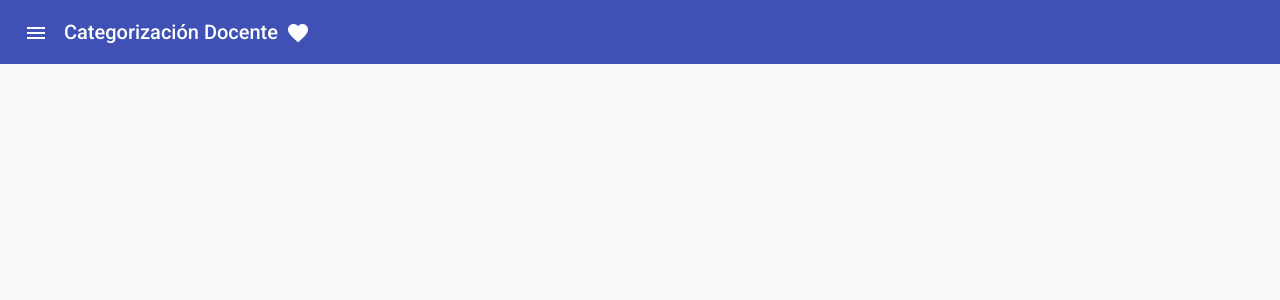
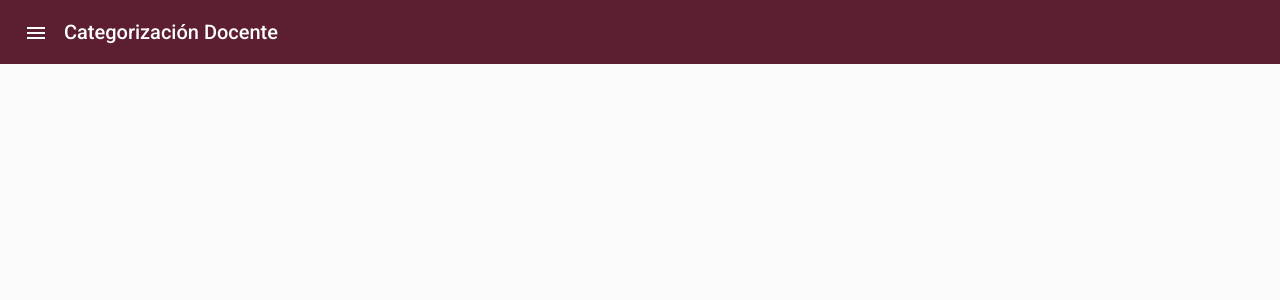
Before and after one commit to DanyHaro/categorizacionDocente-frontend, an Angular app: page /principal in a window 1280 px wide. Shown: the top 300 px of the page. Built offline with nearby package versions, Linux system fonts and the light colour scheme.

Commit message:
modificando el sidebar

```diff
--- a/src/app/principal/sidebar/sidebar.component.css
+++ b/src/app/principal/sidebar/sidebar.component.css
@@ -29,3 +29,10 @@
        `<body>` to be our scrolling element for mobile layouts. */
     flex: 1 0 auto;
   }
+  mat-sidenav {
+    background-color: rgb(136, 34, 59);
+  }
+  mat-toolbar{
+    background-color: rgb(92, 31, 49);
+    color: white;
+  }
--- a/src/app/principal/sidebar/sidebar.component.html
+++ b/src/app/principal/sidebar/sidebar.component.html
@@ -1,12 +1,12 @@
 <div class="example-container" [class.example-is-mobile]="mobileQuery.matches" *ngIf="shouldRun">
-    <mat-toolbar color="primary" class="example-toolbar">
+    <mat-toolbar class="example-toolbar">
         <button mat-icon-button (click)="snav.toggle()">
             <mat-icon>menu</mat-icon>
         </button>
         <h1 class="example-app-name">Categorización Docente</h1>
-        <button mat-icon-button class="example-icon favorite-icon" aria-label="Example icon-button with heart icon">
+        <!-- <button mat-icon-button class="example-icon favorite-icon" aria-label="Example icon-button with heart icon">
             <mat-icon>favorite</mat-icon>
-        </button>
+        </button> -->
     </mat-toolbar>
 
     <mat-sidenav-container class="example-sidenav-container" [style.marginTop.px]="mobileQuery.matches ? 56 : 0">
```
